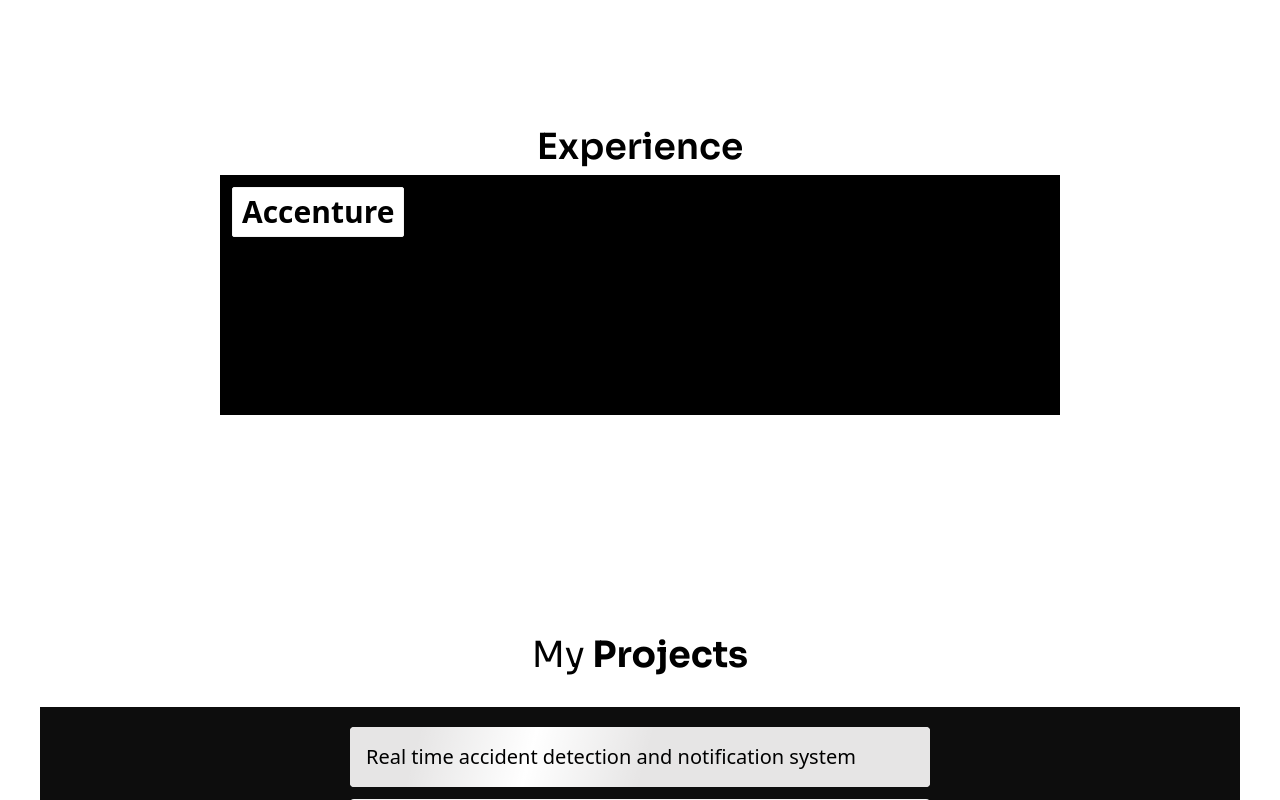
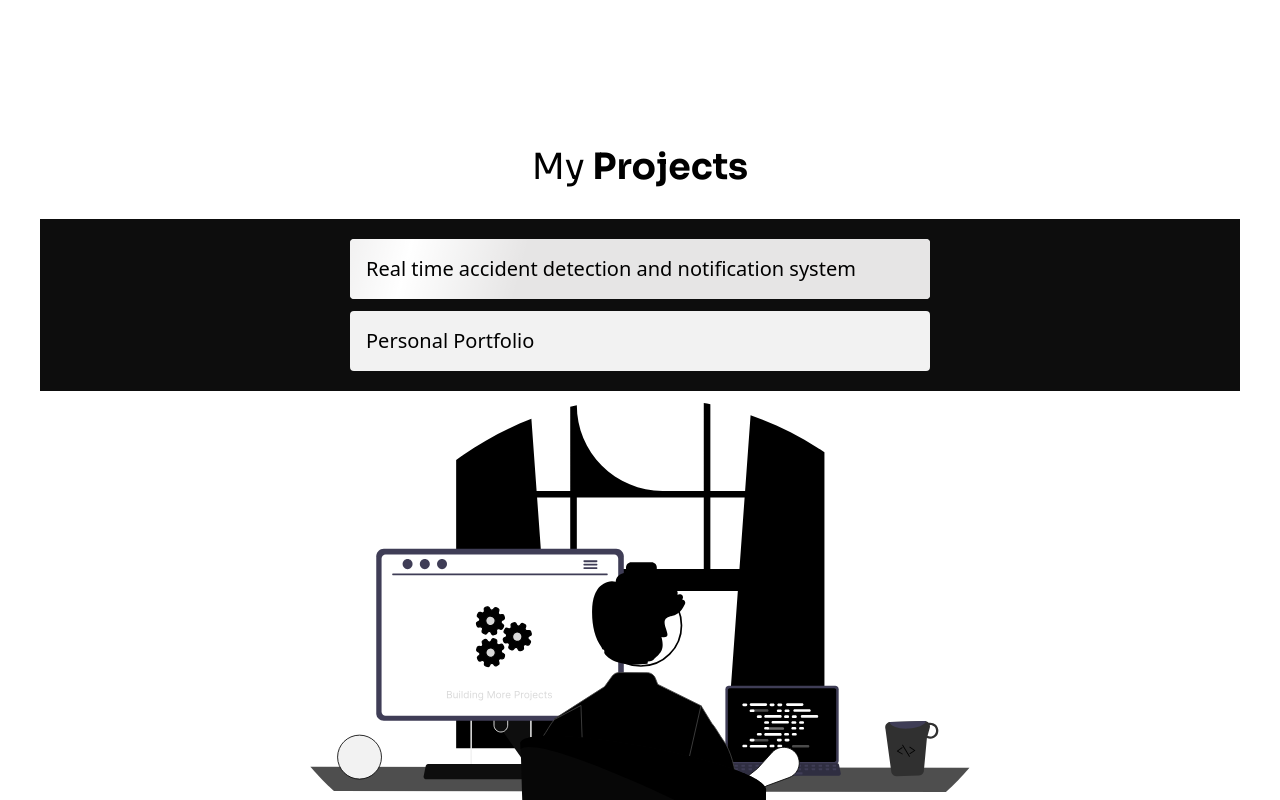
Before and after one commit to iamdk353/portfolio, a React (Vite) app: page / in a window 1280 px wide. Shown: the part 2200-3000 px from the top of the page. Built offline with nearby package versions, Linux system fonts and the light colour scheme.

Commit message:
commented experience

```diff
--- a/src/main.tsx
+++ b/src/main.tsx
@@ -6,7 +6,7 @@ import "./index.css";
 import Skills from "./components/Skills";
 import About from "./components/About";
 import Projects from "./components/Projects";
-import Experience from "./components/Experience";
+// import Experience from "./components/Experience";
 ReactDOM.createRoot(document.getElementById("root")!).render(
   <React.StrictMode>
     <App />
@@ -20,7 +20,7 @@ function App() {
       <Hero />
       <Skills />
       <About />
-      <Experience />
+      {/* <Experience /> */}
       <Projects />
     </div>
   );
```
